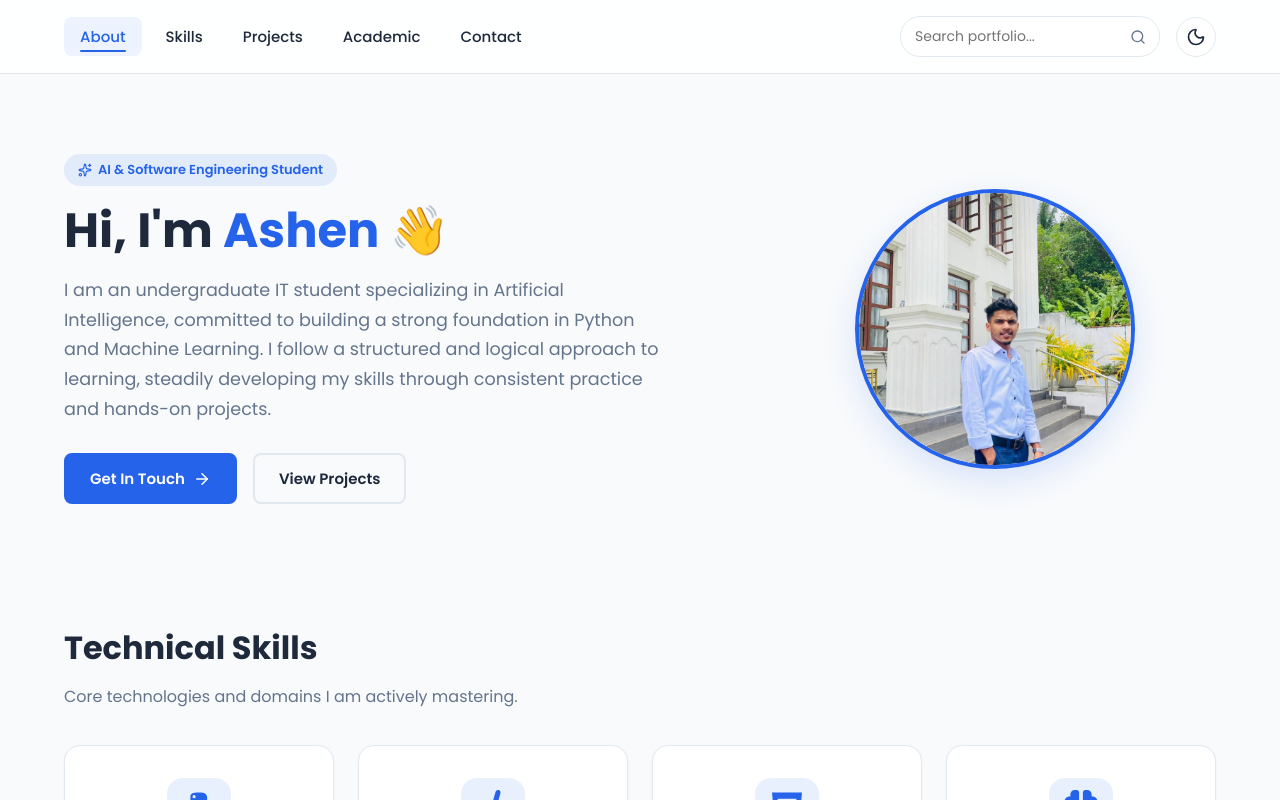
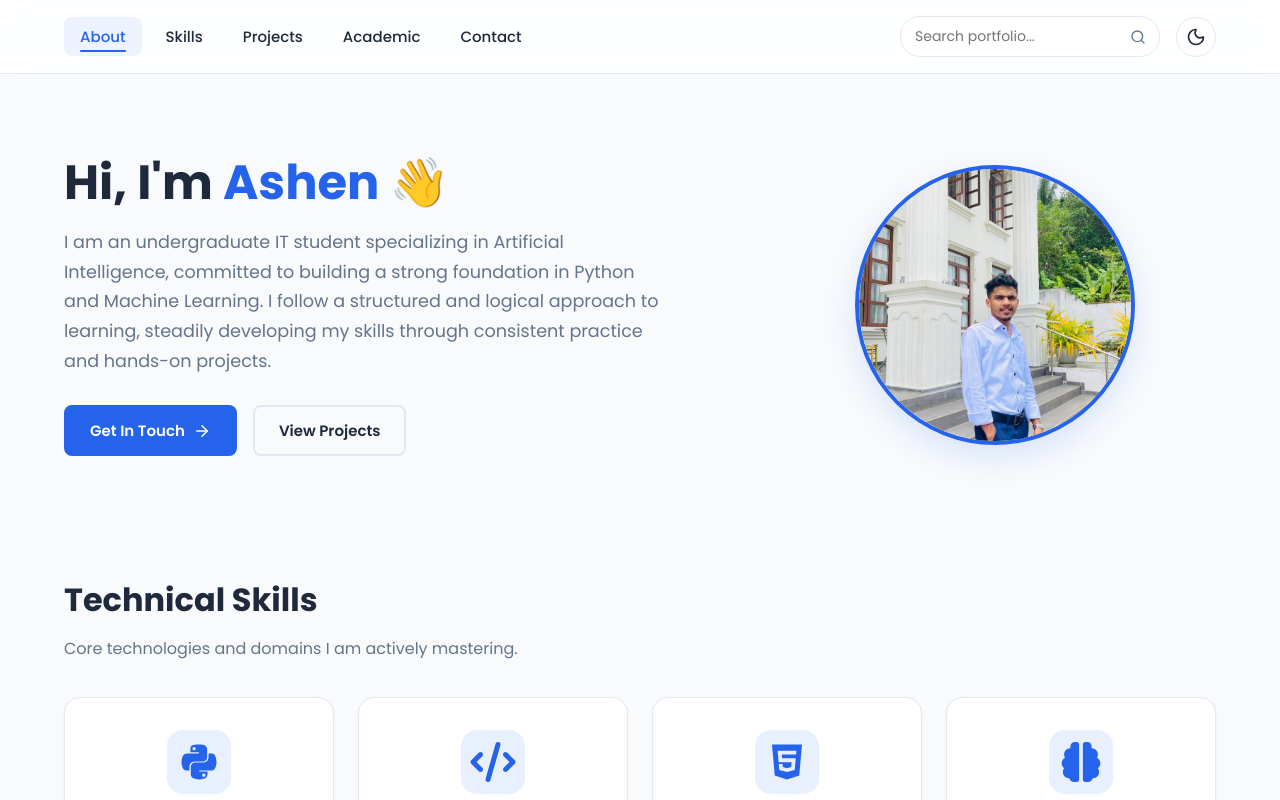
Before and after one commit to ashenwellappili99-rgb/portfolio, a React (Vite) app: page / in a window 1280 px wide. Shown: the top 800 px of the page. Built offline with nearby package versions, Linux system fonts and the light colour scheme.

Commit message:
Remove badge title from Hero component

```diff
--- a/src/components/Hero.jsx
+++ b/src/components/Hero.jsx
@@ -1,5 +1,5 @@
 import React from 'react';
-import { ArrowRight, Sparkles } from 'lucide-react';
+import { ArrowRight } from 'lucide-react';
 import avatarImg from '../assets/portfolio.jpg';
 
 export const Hero = () => {
@@ -11,10 +11,6 @@ export const Hero = () => {
     return (
         <section id="hero" className="hero-section">
             <div className="hero-text">
-                <div className="hero-badge">
-                    <Sparkles size={14} style={{ display: 'inline', marginRight: 6, verticalAlign: 'middle' }} />
-                    AI & Software Engineering Student
-                </div>
                 <h1>
                     Hi, I'm <span>Ashen 👋</span>
                 </h1>
```
